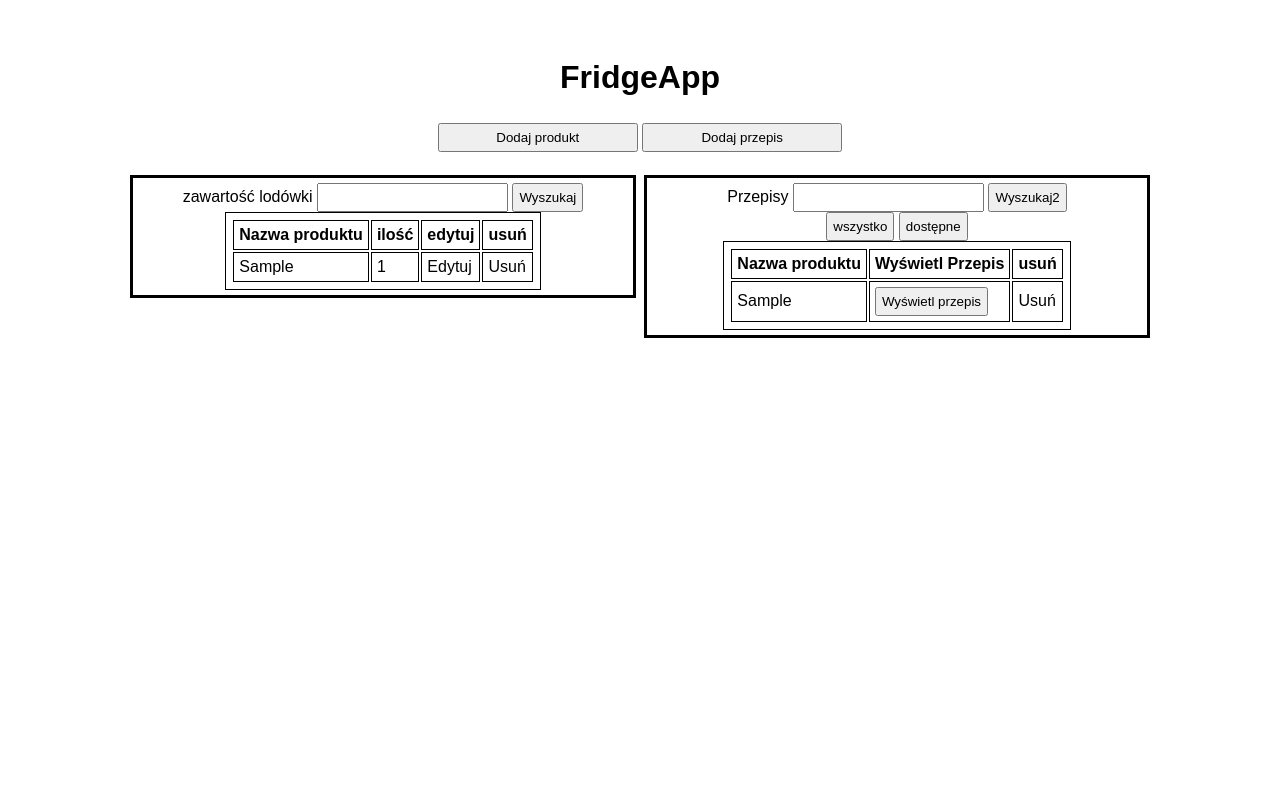
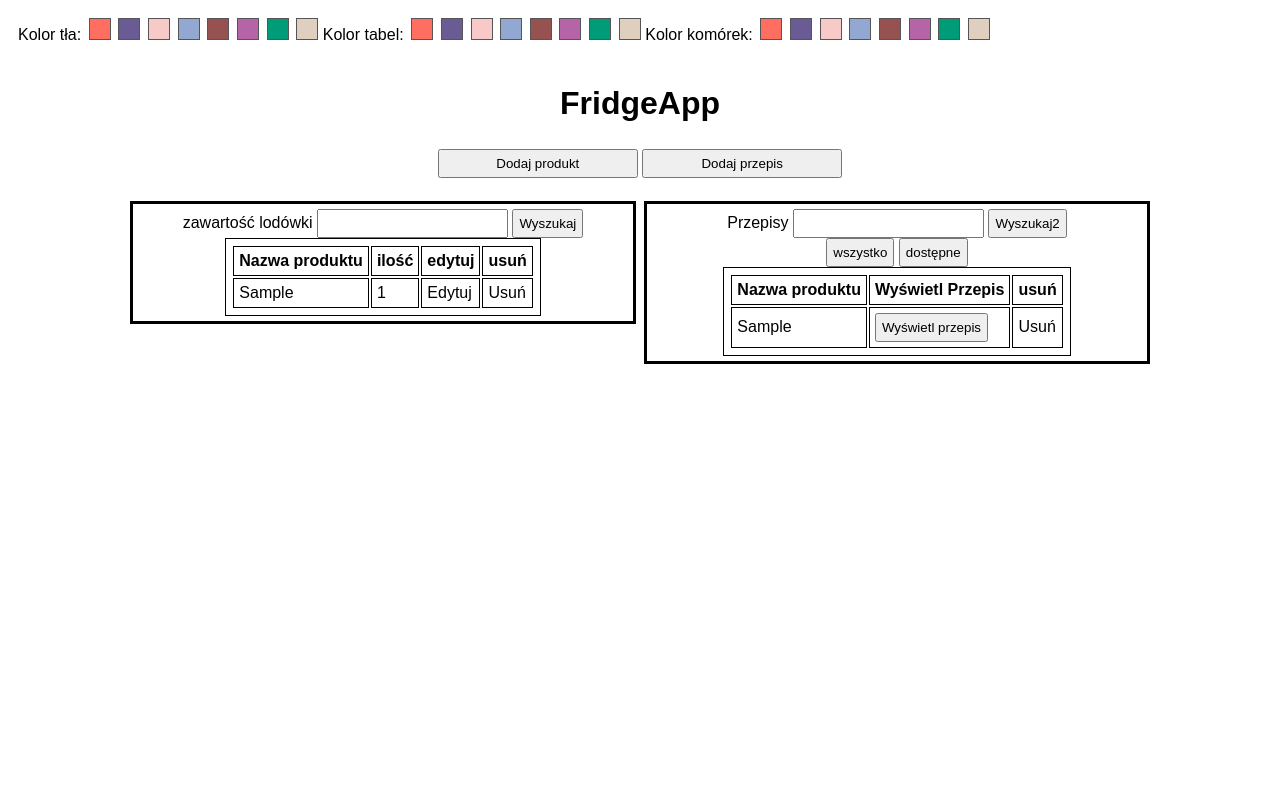
Before and after one commit to FridgeAppProject/FridgeApp, a Django app: page / in a window 1280 px wide. Shown: the top 786 px of the page. Run offline with Django 3.2, Linux system fonts and the light colour scheme; tables that the repository leaves empty hold one stand-in row (values such as "Sample post"); some libraries are stand-ins or nearby versions.

Commit message:
dodanie kolorystyki

```diff
--- a/templates/index.html
+++ b/templates/index.html
@@ -1,3 +1,4 @@
+<script src ="https://cdnjs.cloudflare.com/ajax/libs/jquery/2.1.3/jquery.min.js"></script>
 <html lang="pl">
 <head>
 <style>
@@ -5,11 +6,48 @@
         padding: 5px;
     }
 
+/*kolory*/
 table, th, td {
   border: 1px solid black;
 }
-
-
+.bgcolor, .trcolor, .tablecolor {
+	width: 16px;
+	height: 16px;
+	border: 1px solid #555;
+	display: inline-block;
+	margin: 0 0 0 0.2em;
+	cursor: pointer;
+  padding: 2px;
+}
+.bgcolor img, .trcolor img, .tablecolor img {
+  max-width: 100%;
+  max-height: 100%;
+  display: block;
+}
+.livingCoral {
+	background-color: #FF6F61;
+}
+.ultraViolet {
+	background-color: #6B5B95;
+}
+.roseQuartz {
+  background-color: #F7CAC9;
+}
+.serenity {
+  background-color: #92A8D1;
+}
+.marsala {
+  background-color: #955251;
+}
+.radiandOrchid {
+  background-color: #B565A7;
+}
+.emerald {
+  background-color: #009B77;
+}
+.sandDollar {
+  background-color: #DFCFBE;
+}
 
 body {font-family: Arial, Helvetica, sans-serif;}
 
@@ -96,6 +134,35 @@ body {font-family: Arial, Helvetica, sans-serif;}
 </head>
 
 <body>
+
+Kolor tła:
+<div class="bgcolor livingCoral" data-value="#FF6F61"></div>
+<div class="bgcolor ultraViolet" data-value="#6B5B95"></div>
+<div class="bgcolor roseQuartz" data-value="#F7CAC9"></div>
+<div class="bgcolor serenity" data-value="#92A8D1"></div>
+<div class="bgcolor marsala" data-value="#955251"></div>
+<div class="bgcolor radiandOrchid" data-value="#B565A7"></div>
+<div class="bgcolor emerald" data-value="#009B77"></div>
+<div class="bgcolor sandDollar" data-value="#DFCFBE"></div>
+Kolor tabel:
+<div class="tablecolor livingCoral" data-value="#FF6F61"></div>
+<div class="tablecolor ultraViolet" data-value="#6B5B95"></div>
+<div class="tablecolor roseQuartz" data-value="#F7CAC9"></div>
+<div class="tablecolor serenity" data-value="#92A8D1"></div>
+<div class="tablecolor marsala" data-value="#955251"></div>
+<div class="tablecolor radiandOrchid" data-value="#B565A7"></div>
+<div class="tablecolor emerald" data-value="#009B77"></div>
+<div class="tablecolor sandDollar" data-value="#DFCFBE"></div>
+Kolor komórek:
+<div class="trcolor livingCoral" data-value="#FF6F61"></div>
+<div class="trcolor ultraViolet" data-value="#6B5B95"></div>
+<div class="trcolor roseQuartz" data-value="#F7CAC9"></div>
+<div class="trcolor serenity" data-value="#92A8D1"></div>
+<div class="trcolor marsala" data-value="#955251"></div>
+<div class="trcolor radiandOrchid" data-value="#B565A7"></div>
+<div class="trcolor emerald" data-value="#009B77"></div>
+<div class="trcolor sandDollar" data-value="#DFCFBE"></div>
+
 <center>
 <div id="main" style="width: 1020px;">
 <div style="text-align: center;">
@@ -326,6 +393,39 @@ function newElement() {
   }
 }
 </script>
-
+<script>
+  // kolorki
+function LightenColor(color, percent) {
+    var num = parseInt(color.replace("#",""), 16),
+		amt = Math.round(2.55 * percent),
+		R = (num >> 16) + amt,
+		B = (num >> 8 & 0x00FF) + amt,
+		G = (num & 0x0000FF) + amt;
+		return (0x1000000 + (R<255?R<1?0:R:255)*0x10000 + (B<255?B<1?0:B:255)*0x100 + (G<255?G<1?0:G:255)).toString(16).slice(1);
+}
+$(function() {
+	//bg color selector
+  $(".bgcolor").click(function(){
+		var color = $(this).attr("data-value");
+    $("body").css("background-color", color);
+	});
+});
+$(function() {
+	//table color selector
+  $(".tablecolor").click(function(){
+		var color = $(this).attr("data-value");
+    document.getElementById("tabela1").style.backgroundColor = color;
+    document.getElementById("tabela2").style.backgroundColor = color;
+	});
+});
+$(function() {
+	//tr color selector
+  $(".trcolor").click(function(){
+		var color = $(this).attr("data-value");
+    $("tr:even").css("background-color", color);
+    $("tr:odd").css("background-color", LightenColor(color, 15));
+	});
+});
+</script>
 </body>
 </html>
```
